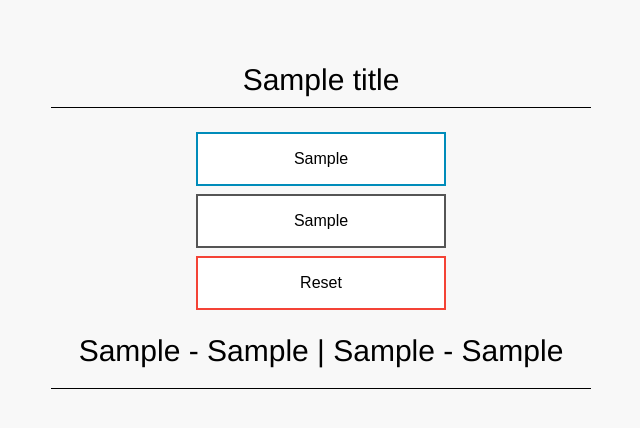
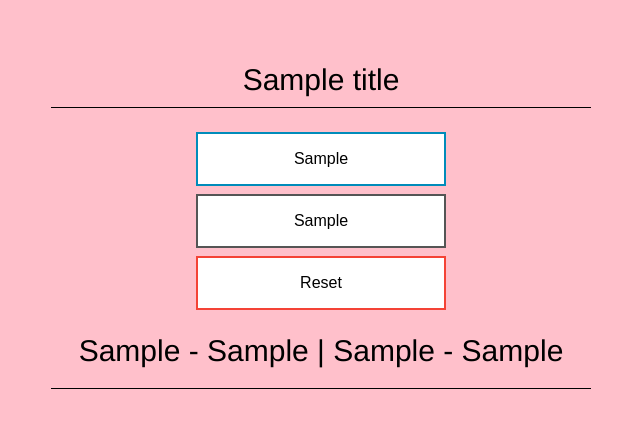
Before and after one commit to PoznajKubernetes/live-ephemeral, a Flask app: template src/templates/index.html in a window 1280 px wide. Shown: the top 428 px of the page, without its empty margins (319-959 px from the left). Run offline with Flask 2, Linux system fonts and the light colour scheme; the template is opened without the code that fills it: most values are stand-ins (such as "Sample title", 1, 10 or a date in 2020).

Commit message:
Pink background is awesome

```diff
--- a/src/static/default.css
+++ b/src/static/default.css
@@ -1,5 +1,5 @@
 body {
-    background-color:#F8F8F8;
+    background-color:pink;
 }
 
 div#container {
```
